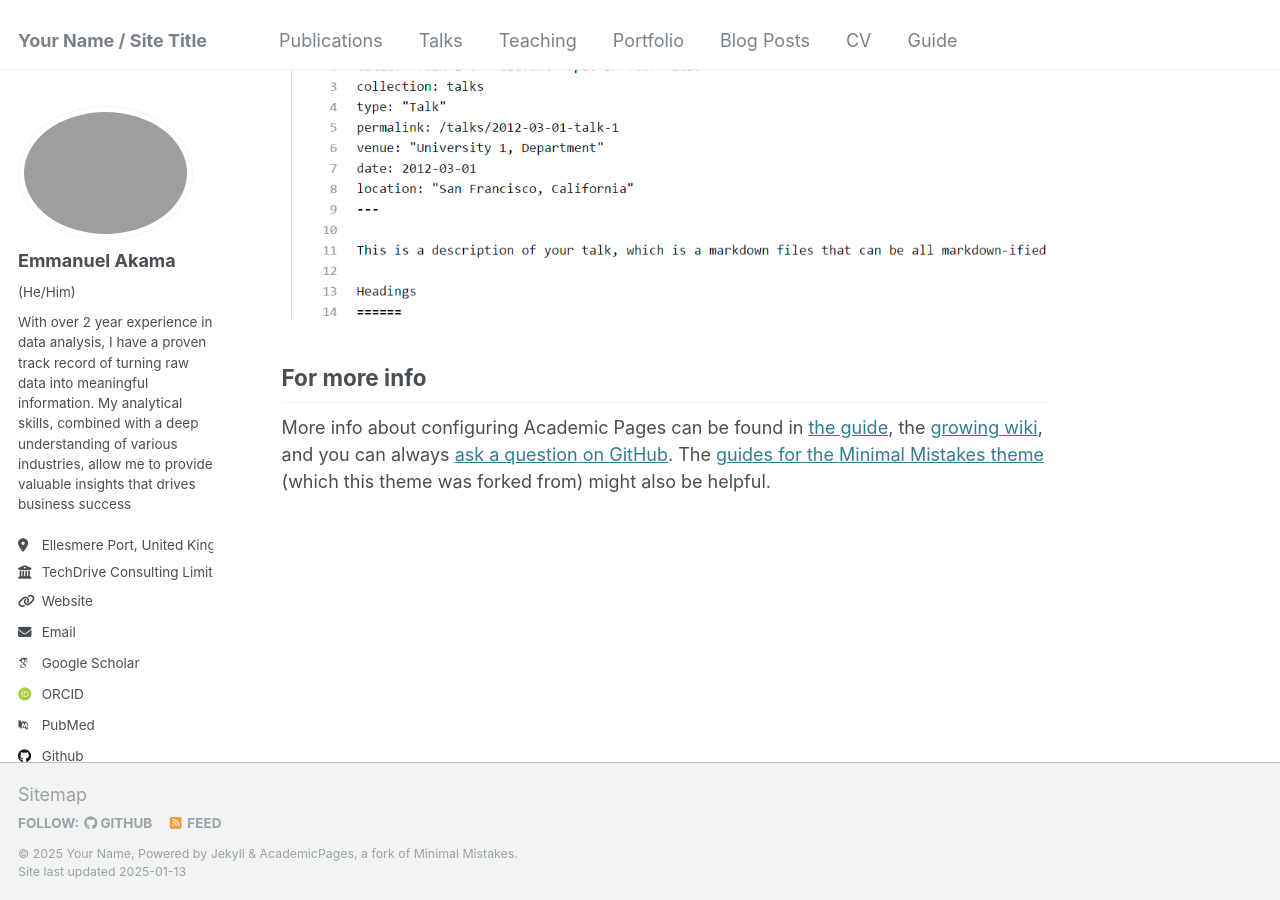
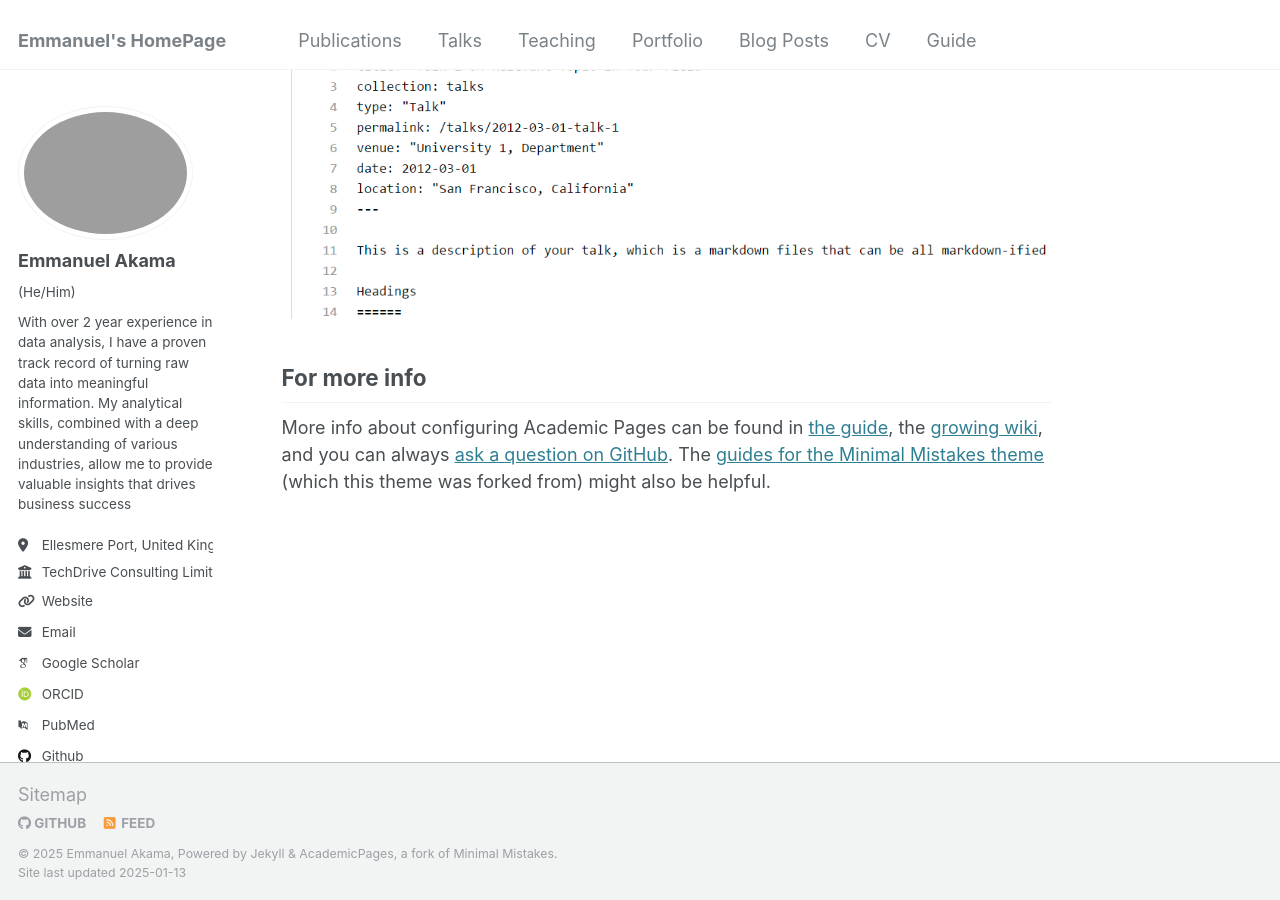
Before and after one commit to Akama-EO/Akama-EO.github.io, a Jekyll site: the page built from _pages/about.md, in a window 1280 px wide and 900 px high, scrolled down 2643 px. Built offline with Jekyll 4.4.1, drawn with Linux system fonts in a browser that asks for light colours; some web fonts are replaced.

Commit message:
Update _config.yml

```diff
--- a/_config.yml
+++ b/_config.yml
@@ -7,14 +7,14 @@
 # server process.
 
 # Basic Site Settings
-locale                   : "en-US"
-title                    : "Your Name / Site Title"
+locale                   : "en-UK"
+title                    : "Emmanuel's HomePage"
 title_separator          : "-"
-name                     : &name "Your Name"
-description              : &description "personal description"
-url                      : https://academicpages.github.io # the base hostname & protocol for your site e.g. "https://[your GitHub username].github.io"
+name                     : &name "Emmanuel Akama"
+description              : &description "My personal website"
+url                      : https://akama-eo.github.io # the base hostname & protocol for your site e.g. "https://[your GitHub username].github.io"
 baseurl                  : "" # the subpath of your site, e.g. "/blog"
-repository               : "academicpages/academicpages.github.io"
+repository               : "akama-eo.github.io"
 
 # Site Author - The following control what appear as part of the author content on the side bar.
 #               If a field is blank the icon and link will not appear, otherwise it will be shown.
```
